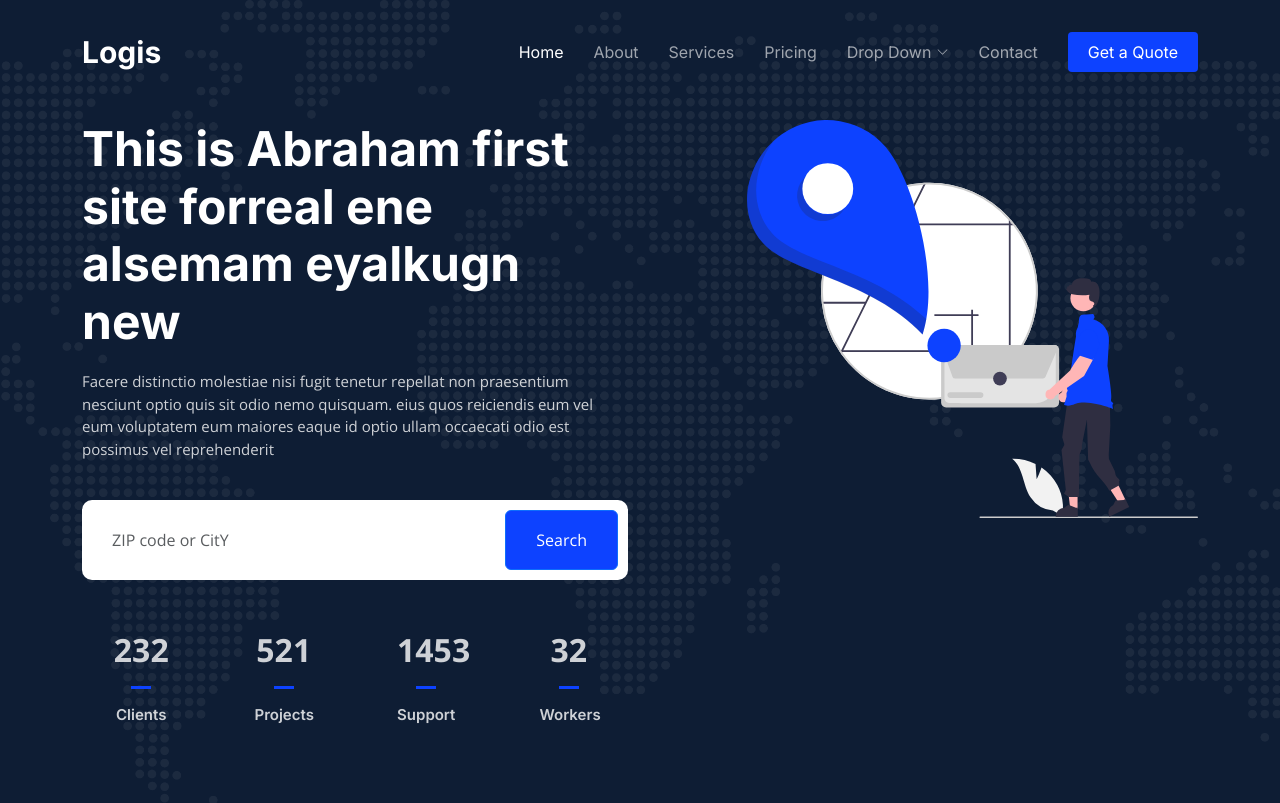
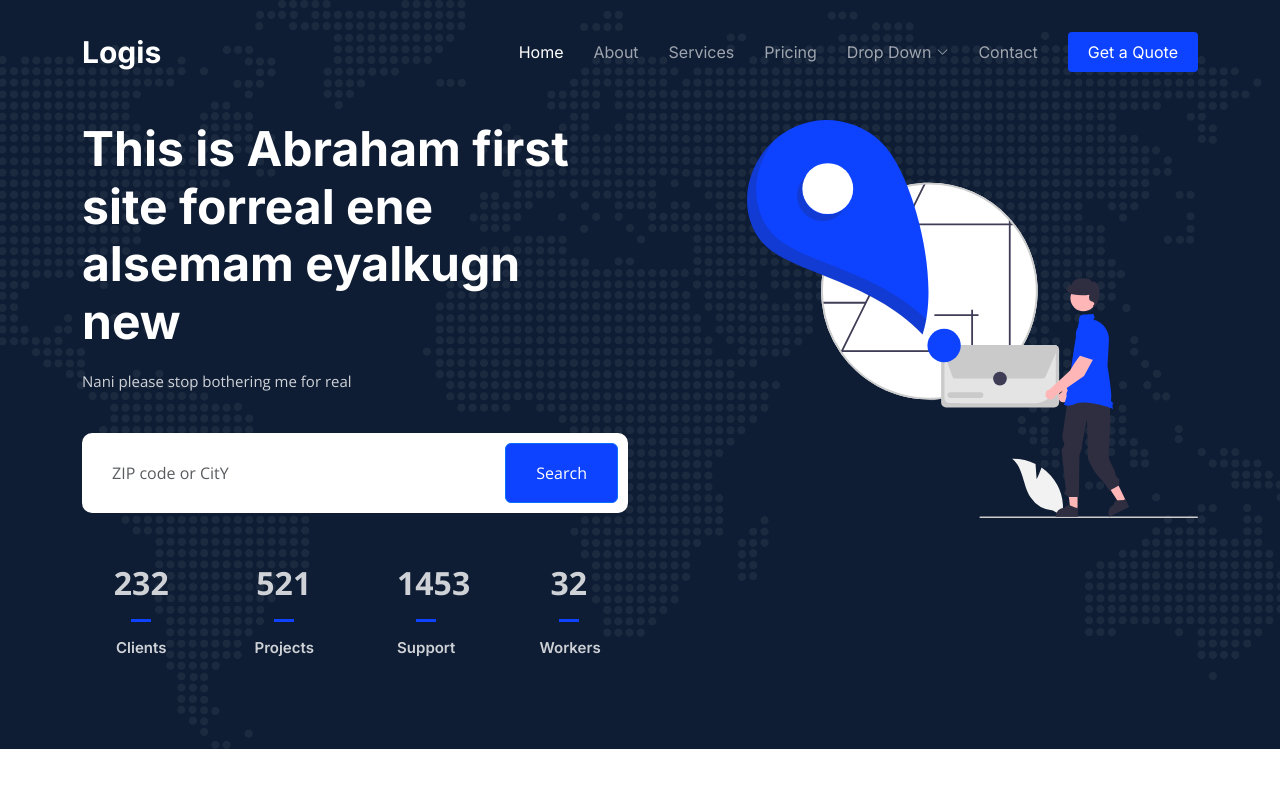
Before and after one commit to Abz1996/Labber, a plain HTML site: page index.html in a window 1280 px wide. Shown: the top 803 px of the page. Drawn offline with nearby package versions, Linux system fonts and the light colour scheme.

Commit message:
nani commit

```diff
--- a/index.html
+++ b/index.html
@@ -90,7 +90,7 @@
       <div class="row gy-4 d-flex justify-content-between">
         <div class="col-lg-6 order-2 order-lg-1 d-flex flex-column justify-content-center">
           <h2 data-aos="fade-up">This is Abraham first site forreal ene alsemam eyalkugn new</h2>
-          <p data-aos="fade-up" data-aos-delay="100">Facere distinctio molestiae nisi fugit tenetur repellat non praesentium nesciunt optio quis sit odio nemo quisquam. eius quos reiciendis eum vel eum voluptatem eum maiores eaque id optio ullam occaecati odio est possimus vel reprehenderit</p>
+          <p data-aos="fade-up" data-aos-delay="100">Nani please stop bothering me for real</p>
 
           <form action="#" class="form-search d-flex align-items-stretch mb-3" data-aos="fade-up" data-aos-delay="200">
             <input type="text" class="form-control" placeholder="ZIP code or CitY">
```
